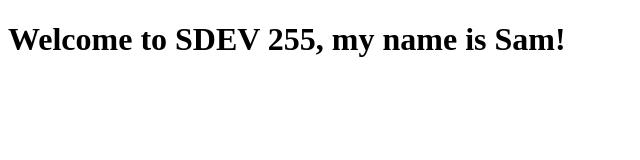
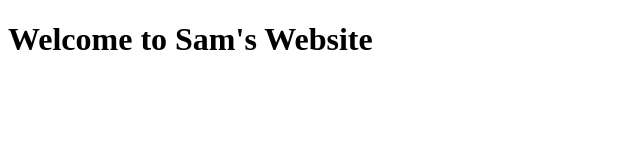
Before and after one commit to samperry53/SDEV-255, a plain HTML site: page index.html in a window 1280 px wide. Shown: the whole page, without its empty margins (0-640 px from the left). Drawn offline with Linux system fonts and the light colour scheme.

Commit message:
Changed h1 tag

```diff
--- a/index.html
+++ b/index.html
@@ -9,7 +9,7 @@
 </head>
 
 <body>
-    <h1>Welcome to SDEV 255, my name is Sam!</h1>
+    <h1>Welcome to Sam's Website</h1>
 
   <script src="script.js"></script>
   <script src="https://replit.com/public/js/replit-badge-v2.js" theme="dark" position="bottom-right"></script>
```
